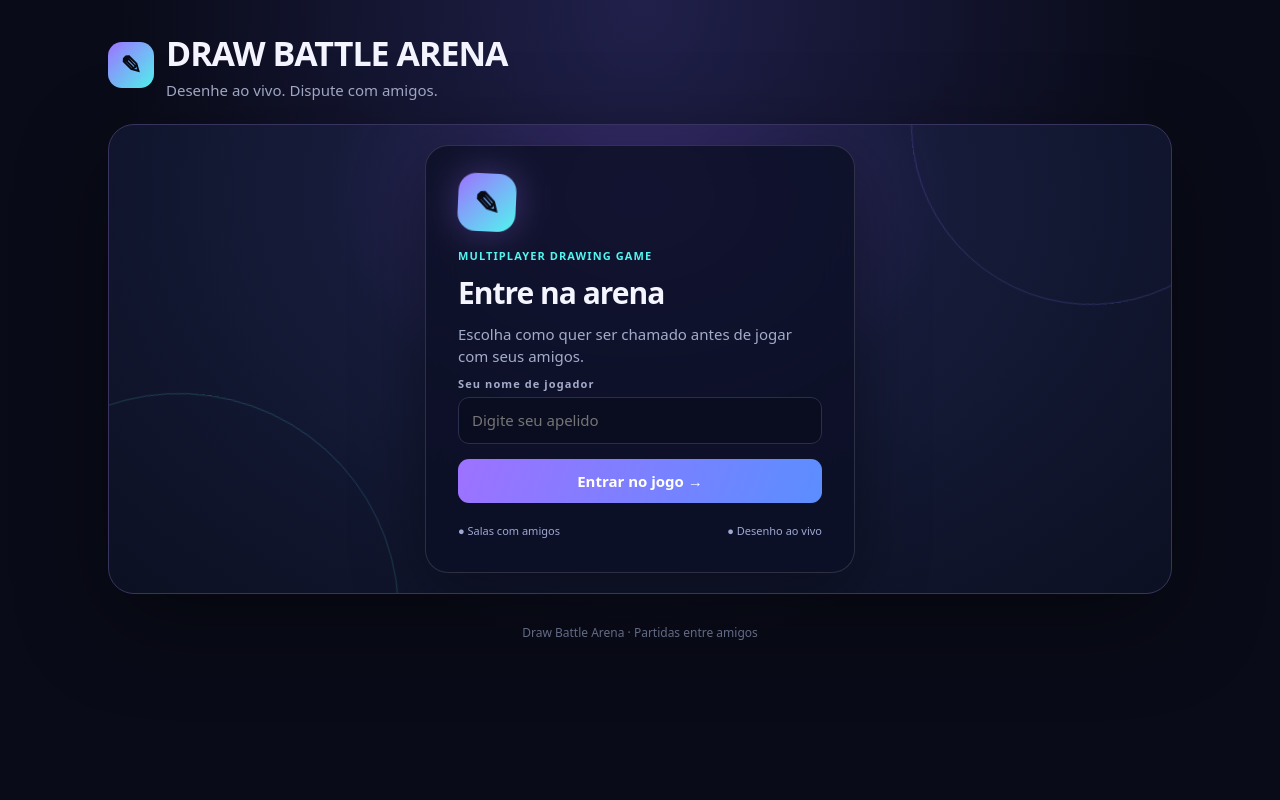
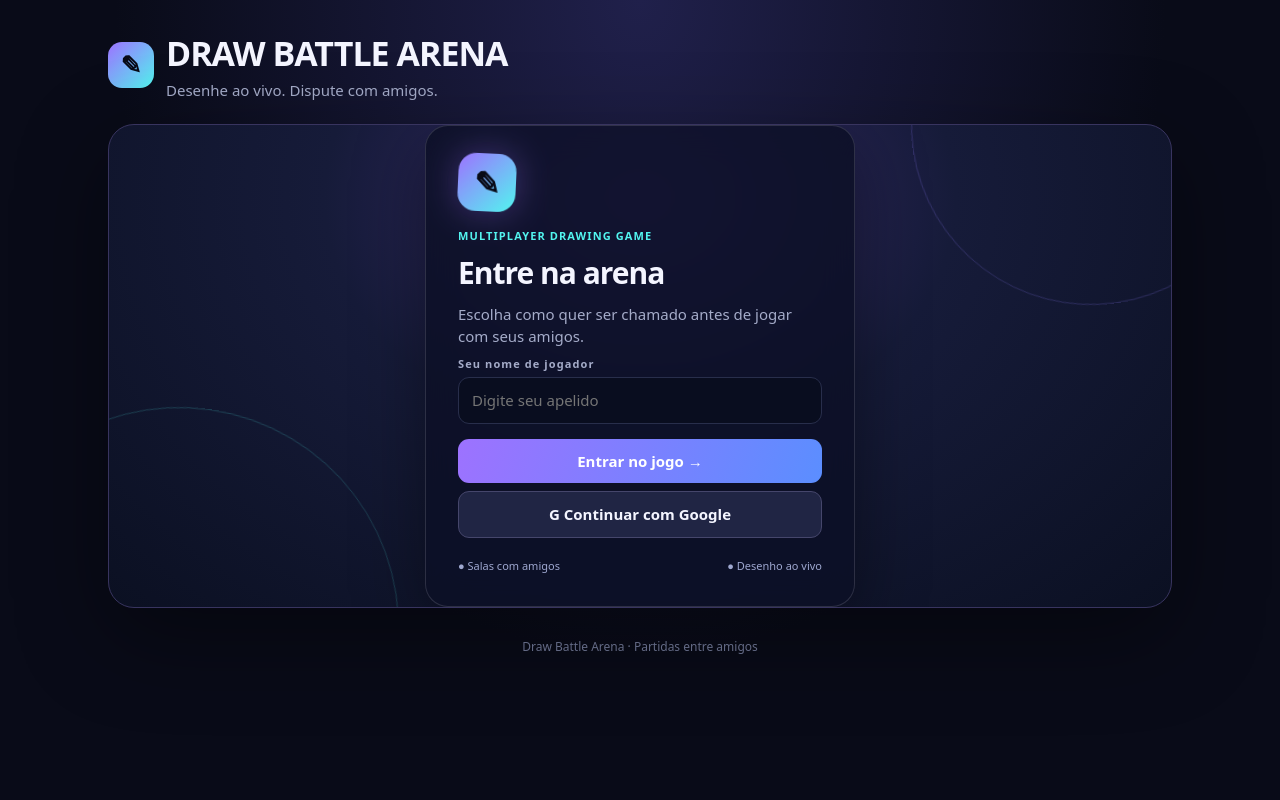
Before and after one commit to sevenqzj1/draw-battle-arena, a plain HTML site: page index.html in a window 1280 px wide. Drawn offline with nearby package versions, Linux system fonts and the light colour scheme.

Commit message:
Add Google sign-in option to login screen

```diff
--- a/index.html
+++ b/index.html
@@ -17,7 +17,7 @@
       <div class="logo" aria-hidden="true">✎</div>
       <div><h1>DRAW BATTLE ARENA</h1><p>Desenhe ao vivo. Dispute com amigos.</p></div>
     </header>
-    <section id="loginGate" class="login-gate"><div class="login-orbit orbit-one"></div><div class="login-orbit orbit-two"></div><div class="login-card"><div class="login-mark">✎</div><p class="eyebrow">MULTIPLAYER DRAWING GAME</p><h2>Entre na arena</h2><p class="muted">Escolha como quer ser chamado antes de jogar com seus amigos.</p><label for="loginName">Seu nome de jogador</label><input id="loginName" maxlength="18" placeholder="Digite seu apelido" autocomplete="nickname"><button id="loginEnter" class="primary full">Entrar no jogo <span aria-hidden="true">→</span></button><div class="login-feature"><span>● Salas com amigos</span><span>● Desenho ao vivo</span></div></div></section>
+    <section id="loginGate" class="login-gate"><div class="login-orbit orbit-one"></div><div class="login-orbit orbit-two"></div><div class="login-card"><div class="login-mark">✎</div><p class="eyebrow">MULTIPLAYER DRAWING GAME</p><h2>Entre na arena</h2><p class="muted">Escolha como quer ser chamado antes de jogar com seus amigos.</p><label for="loginName">Seu nome de jogador</label><input id="loginName" maxlength="18" placeholder="Digite seu apelido" autocomplete="nickname"><button id="loginEnter" class="primary full">Entrar no jogo <span aria-hidden="true">→</span></button><button id="loginGoogle" class="google-login full" type="button"><span class="google-mark" aria-hidden="true">G</span> Continuar com Google</button><div class="login-feature"><span>● Salas com amigos</span><span>● Desenho ao vivo</span></div></div></section>
     <section id="setup" class="setup-grid hidden">
       <article class="panel"><h2>Criar arena</h2><label for="hostName">Seu nome</label><input id="hostName" maxlength="18" placeholder="Como vão te chamar?"><button id="create" class="primary full">Criar sala</button></article>
       <article class="panel"><h2>Entrar na arena</h2><label for="joinName">Seu nome</label><input id="joinName" maxlength="18" placeholder="Seu nome"><label for="roomCode">Código da sala</label><input id="roomCode" maxlength="6" placeholder="ABC123"><button id="join" class="full">Entrar na sala</button></article>
```
